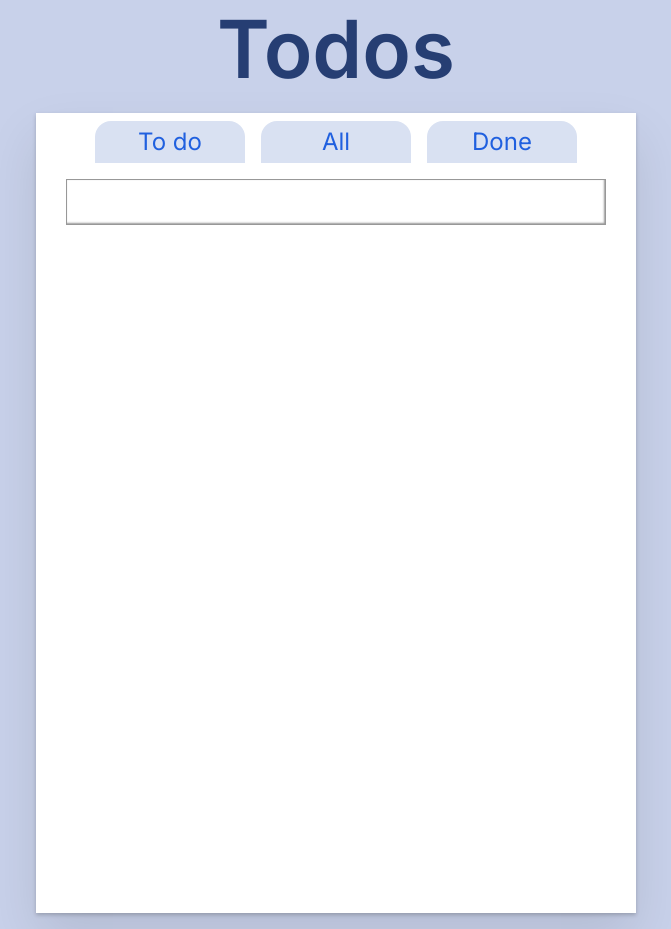
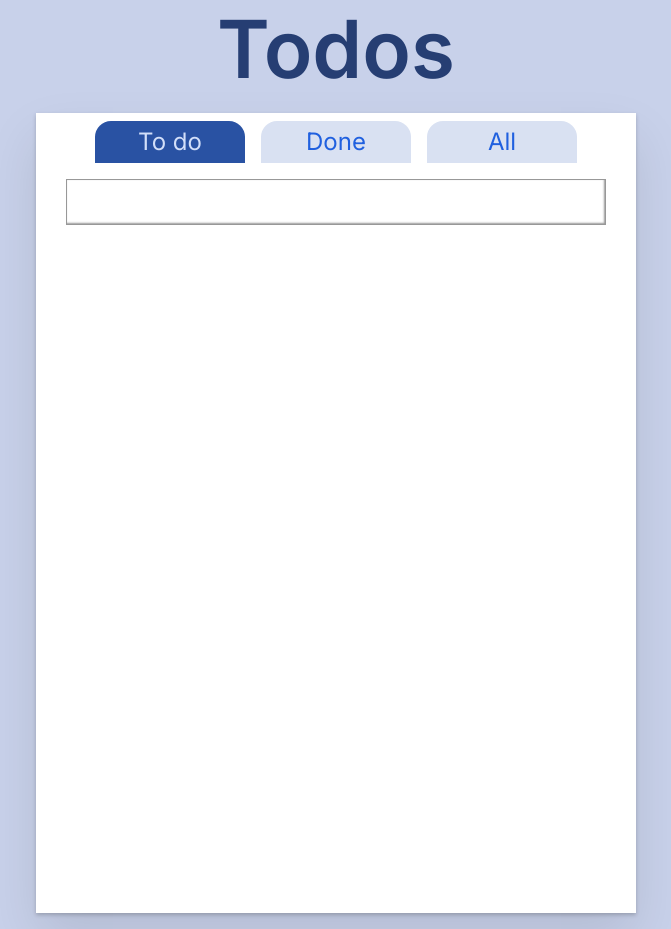
Before and after one commit to knada/react-todo-hooks-explain, a React (Create React App) app: page / in a window 1280 px wide. Shown: the whole page, without its empty margins (304-975 px from the left). Built offline with nearby package versions, Linux system fonts and the light colour scheme.

Commit message:
added active styling to visibilityPanel

```diff
--- a/src/App.js
+++ b/src/App.js
@@ -45,7 +45,7 @@ function App() {
         <div className="App-container">
             <h1 className="App-heading">Todos</h1>
             <div className="App">
-                <VisibilityPanel setVisibilityFilter={setVisibilityFilter} />
+                <VisibilityPanel visibilityFilter={visibilityFilter} setVisibilityFilter={setVisibilityFilter} />
                 <TodoInput addTodo={createNewTodo} />
                 {/* we pass our createNewTodo function to the TodosInput component as the addTodo prop */}
                 <TodosList
--- a/src/components/VisibilityPanel/VisibilityPanel.css
+++ b/src/components/VisibilityPanel/VisibilityPanel.css
@@ -18,6 +18,12 @@
 }
 
 .visibility-tab:hover {
+    background: hsl(220, 50%, 50%);
+    color: hsl(220, 75%, 90%);
+    transition: 0.3s;
+}
+
+.active {
     background: hsl(220, 60%, 40%);
     color: hsl(220, 75%, 90%);
     transition: 0.3s;
--- a/src/components/VisibilityPanel/VisibilityPanel.js
+++ b/src/components/VisibilityPanel/VisibilityPanel.js
@@ -1,17 +1,26 @@
 import React from 'react'
 import './VisibilityPanel.css'
 
-const VisibilityPanel = ({ setVisibilityFilter }) => {
+const VisibilityPanel = ({ visibilityFilter, setVisibilityFilter }) => {
     return (
         <div className="visibility-panel">
-            <button className="visibility-tab" onClick={() => setVisibilityFilter('show_todo')}>
+            <button
+                className={`visibility-tab ${visibilityFilter === 'show_todo' ? 'active' : null}`}
+                onClick={() => setVisibilityFilter('show_todo')}
+            >
                 To do
             </button>
-            <button className="visibility-tab" onClick={() => setVisibilityFilter('show_all')}>
+            <button
+                className={`visibility-tab ${visibilityFilter === 'show_done' ? 'active' : null}`}
+                onClick={() => setVisibilityFilter('show_done')}
+            >
+                Done
+            </button>
+            <button
+                className={`visibility-tab ${visibilityFilter === 'show_all' ? 'active' : null}`}
+                onClick={() => setVisibilityFilter('show_all')}
+            >
                 All
-            </button>
-            <button className="visibility-tab" onClick={() => setVisibilityFilter('show_done')}>
-                Done
             </button>
         </div>
     )
```
